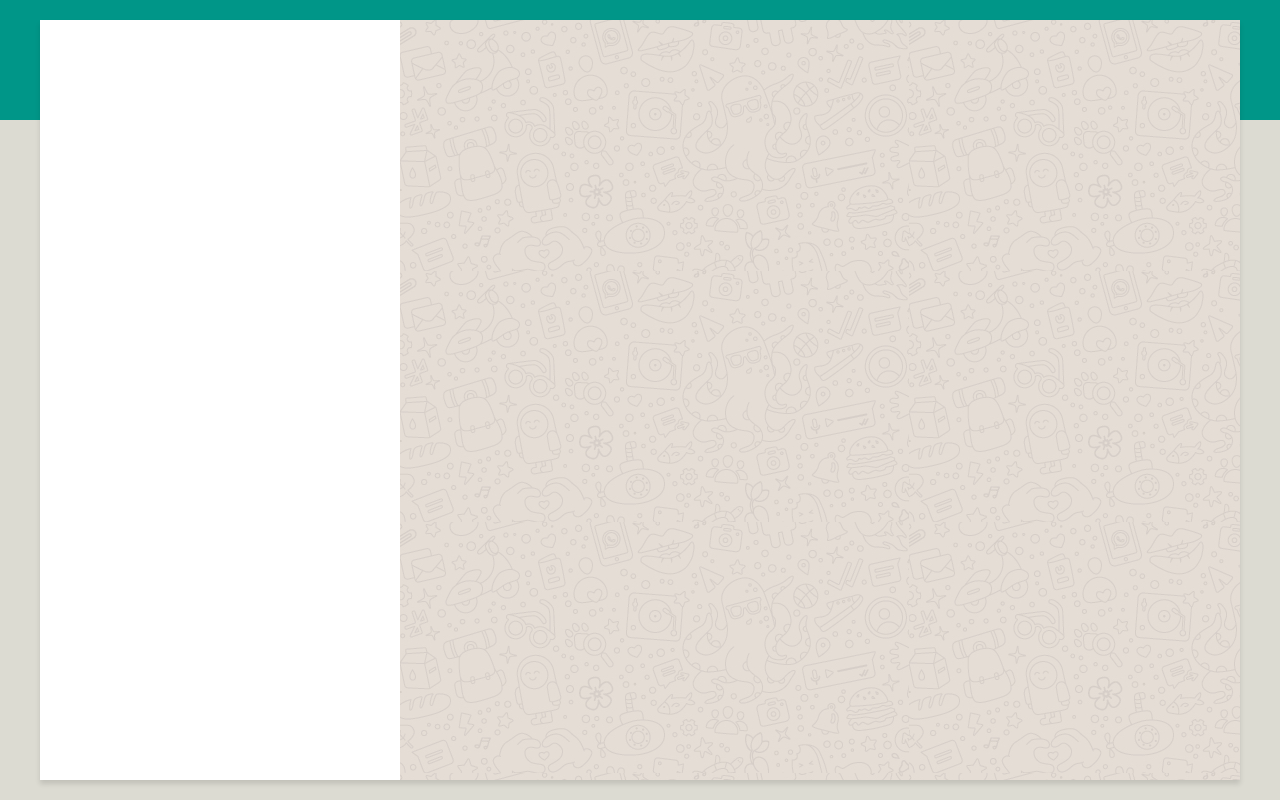
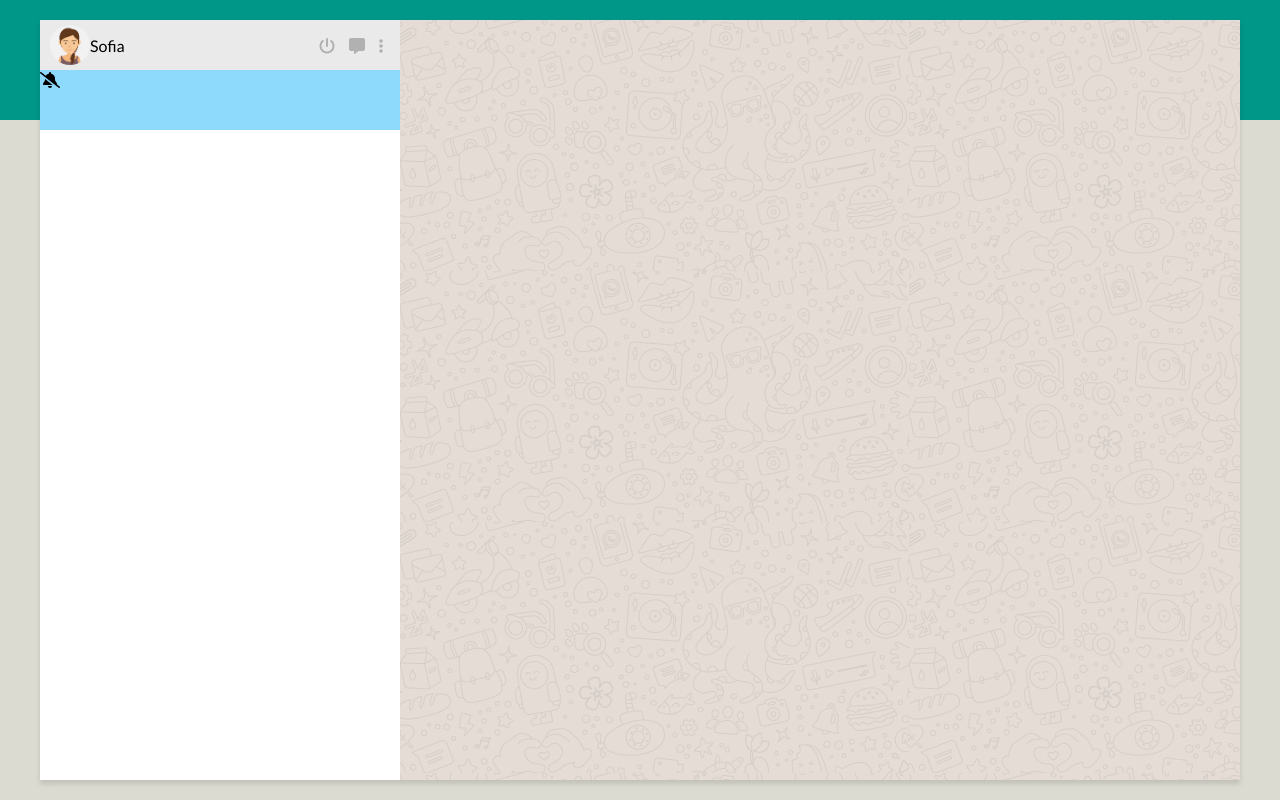
Before and after one commit to DonCode86/vue-boolzapp, a plain HTML site: page index.html in a window 1280 px wide. Drawn offline with Linux system fonts and the light colour scheme; a web font is replaced by a local one.

Commit message:
user bar

```diff
--- a/index.html
+++ b/index.html
@@ -7,11 +7,32 @@
     <meta name="viewport" content="width=device-width, initial-scale=1.0">
     <title>Boolzapp</title>
     <link rel="stylesheet" href="style.css">
+    <link rel="preconnect" href="https://fonts.googleapis.com">
+    <link rel="preconnect" href="https://fonts.gstatic.com" crossorigin>
+    <link href="https://fonts.googleapis.com/css2?family=Lato:wght@300;400;700;900&family=Montserrat:wght@300;400;500;600;700;800;900&family=Mulish:wght@300&family=Open+Sans:wght@300;400;500;600;700;800&family=Orelega+One&family=Overpass+Mono:wght@400;500;700&family=Roboto+Condensed:wght@300;400;700&family=Roboto:wght@400;500;700;900&family=Rubik+Mono+One&family=Ultra&display=swap"
+        rel="stylesheet">
+    <link rel="stylesheet" href="https://cdnjs.cloudflare.com/ajax/libs/font-awesome/6.1.1/css/all.min.css" integrity="sha512-KfkfwYDsLkIlwQp6LFnl8zNdLGxu9YAA1QvwINks4PhcElQSvqcyVLLD9aMhXd13uQjoXtEKNosOWaZqXgel0g==" crossorigin="anonymous" referrerpolicy="no-referrer"
+    />
 </head>
 
 <body>
     <div class="container">
-        <div class="left-col"></div>
+        <div class="left-col">
+            <div class="header-left">
+                <div class="user-account-img">
+                    <img class="user-img" src="img/avatar_io.jpg" alt="my-photo">
+                    <span>Sofia</span>
+                </div>
+                <ul class="nav-menu">
+                    <li><i class="fa-solid fa-power-off"></i></li>
+                    <li><i class="fa-solid fa-message"></i></li>
+                    <li><i class="fa-solid fa-ellipsis-vertical"></i></li>
+                </ul>
+            </div>
+            <div class="notifications">
+                <i class="fa-solid fa-bell-slash"></i>
+            </div>
+        </div>
         <div class="right-col"></div>
     </div>
     <script src="main.js"></script>
--- a/style.css
+++ b/style.css
@@ -1,8 +1,18 @@
+/*------------------
+    RESET
+------------------*/
+
 * {
     margin: 0;
     padding: 0;
     box-sizing: border-box;
+    font-family: 'Lato', sans-serif;
 }
+
+
+/*------------------
+    COMMONS
+------------------*/
 
 body {
     display: flex;
@@ -13,6 +23,7 @@ body {
 }
 
 .container {
+    position: relative;
     width: 1200px;
     max-width: 100%;
     height: calc(100vh - 40px);
@@ -21,10 +32,65 @@ body {
     display: flex;
 }
 
+
+/*------------------
+    HEADER-LEFT
+------------------*/
+
 .container .left-col {
+    position: relative;
     flex: 30%;
     background: #fff;
 }
+
+.header-left {
+    position: relative;
+    width: 100%;
+    height: 50px;
+    background: #eaeaea;
+    display: flex;
+    justify-content: space-between;
+    align-items: center;
+    padding: 0 10px;
+}
+
+.user-account-img {
+    display: flex;
+    align-items: center;
+}
+
+.user-img {
+    width: 40px;
+    height: 40px;
+    cursor: pointer;
+    border-radius: 50%;
+}
+
+.nav-menu {
+    display: flex;
+    list-style: none;
+}
+
+.nav-menu li {
+    padding: 0 7px;
+    color: #b1b1b1;
+}
+
+
+/*------------------
+    NOTIFICATIONS
+------------------*/
+
+.notifications {
+    width: 100%;
+    height: 60px;
+    background-color: #8edafc;
+}
+
+
+/*------------------
+    HEADER-RIGHT
+------------------*/
 
 .container .right-col {
     flex: 70%;
```
